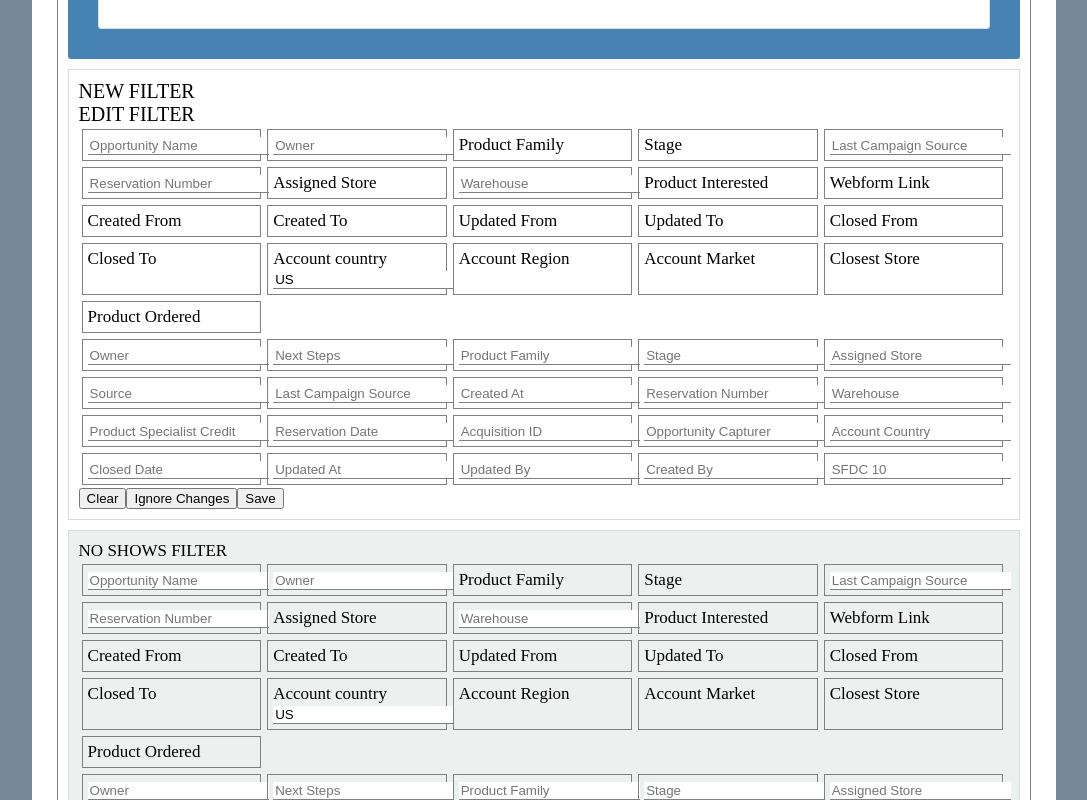
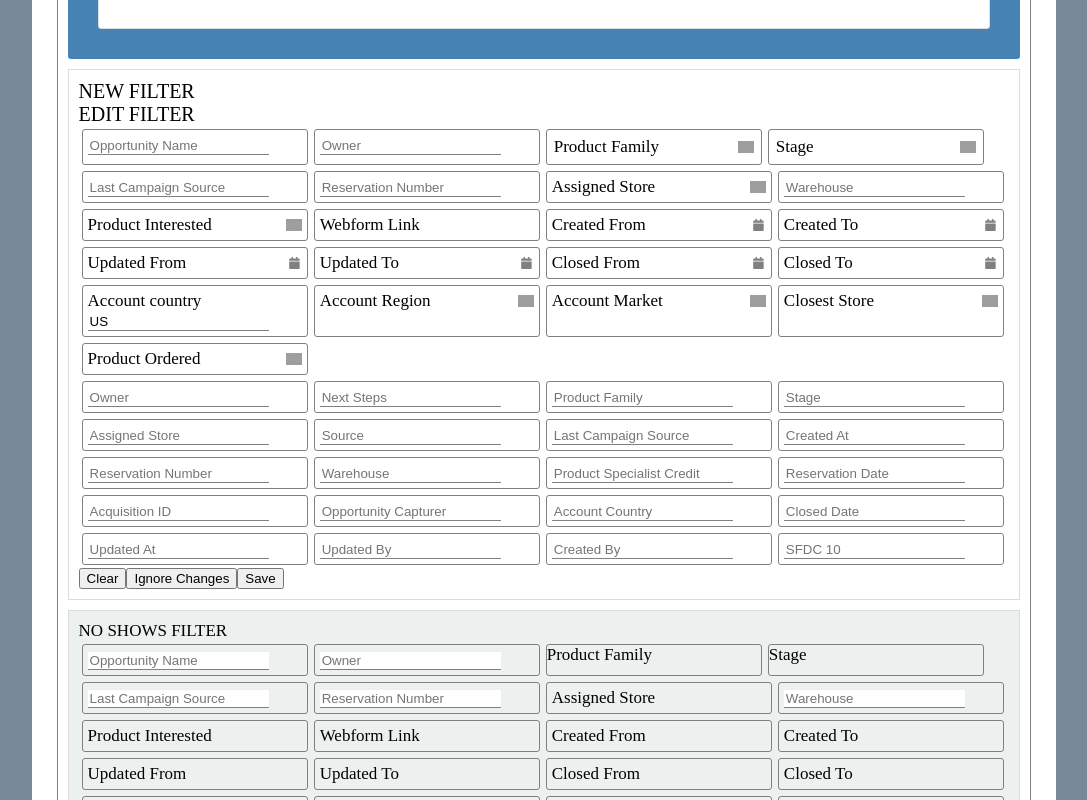
Before and after one commit to mikeadossi/Saidokikku, a React app: page /saitama in a window 1280 px wide. Shown: the part 1540-2340 px from the top of the page, without its empty margins (96-1183 px from the left). Built offline with nearby package versions, Linux system fonts and the light colour scheme; grey boxes are pictures that could not be loaded.

Commit message:
wrote some filter table styling

```diff
--- a/src/components/FilterFormComponent/FilterFormComponent.css
+++ b/src/components/FilterFormComponent/FilterFormComponent.css
@@ -8,13 +8,6 @@
   flex-wrap:wrap;
 }
 
-.cell{
-  padding:5px;
-  margin:3px;
-  width:18%;
-  border:1px solid grey;
-}
-
 .workstation_filter_title{
   font-size:20px;
 }
--- a/src/components/FilterFormComponent/FilterFormComponent.js
+++ b/src/components/FilterFormComponent/FilterFormComponent.js
@@ -1,5 +1,6 @@
 import React, { Component } from "react";
 import './FilterFormComponent.css';
+import dropIcon_img from '../images/dropIcon.png';
 
 class FilterFormComponent extends Component {
   render() {
@@ -17,7 +18,10 @@ class FilterFormComponent extends Component {
                 <input type="text" placeholder="Owner"/>
               </div>
               <div className="cell cell_3">
-                <div>Product Family</div>
+                <div className="cell_title">
+                  Product Family
+                  <img className="header_menu_drop_icon" src={dropIcon_img}/>
+                </div>
                 <ul className="filter_form_ul_options filter_product_family_options">
                   <li>Commerical Charging</li>
                   <li>Commercial Energy</li>
@@ -27,7 +31,10 @@ class FilterFormComponent extends Component {
                 </ul>
               </div>
               <div className="cell cell_4">
-                <div>Stage</div>
+                <div className="cell_title">
+                  Stage
+                  <img className="header_menu_drop_icon" src={dropIcon_img}/>
+                </div>
                 <ul className="filter_form_ul_options filter_stage_options">
                   <li>New</li>
                   <li>Attempting to Engage</li>
@@ -50,7 +57,10 @@ class FilterFormComponent extends Component {
                 <input type="text" placeholder="Reservation Number"/>
               </div>
               <div className="cell cell_7">
-                <div>Assigned Store</div>
+                <div>
+                  Assigned Store
+                  <img className="header_menu_drop_icon" src={dropIcon_img}/>
+                </div>
                 <ul className="filter_form_ul_options filter_assigned_store_options">
                   <li>NA-US-CA-Santa Monica</li>
                   <li>NA-US-CA-Santa Monica-3rd Street Promenade</li>
@@ -63,7 +73,10 @@ class FilterFormComponent extends Component {
                 <input type="text" placeholder="Warehouse"/>
               </div>
               <div className="cell cell_9">
-                <div>Product Interested</div>
+                <div>
+                  Product Interested
+                  <img className="header_menu_drop_icon" src={dropIcon_img}/>
+                </div>
                 <ul className="filter_form_ul_options filter_product_interested_options">
                   <li>Commercial Powerwall</li>
                   <li>Commercial Solar Panels</li>
@@ -85,18 +98,21 @@ class FilterFormComponent extends Component {
                 </ul>
               </div>
               <div className="cell cell_10">Webform Link</div>
-              <div className="cell cell_11">Created From</div>
-              <div className="cell cell_12">Created To</div>
-              <div className="cell cell_13">Updated From</div>
-              <div className="cell cell_14">Updated To</div>
-              <div className="cell cell_15">Closed From</div>
-              <div className="cell cell_16">Closed To</div>
+              <div className="cell cell_11">Created From<i class="fa fa-calendar filter_fa_calendar" aria-hidden="true"></i></div>
+              <div className="cell cell_12">Created To<i class="fa fa-calendar filter_fa_calendar" aria-hidden="true"></i></div>
+              <div className="cell cell_13">Updated From<i class="fa fa-calendar filter_fa_calendar" aria-hidden="true"></i></div>
+              <div className="cell cell_14">Updated To<i class="fa fa-calendar filter_fa_calendar" aria-hidden="true"></i></div>
+              <div className="cell cell_15">Closed From<i class="fa fa-calendar filter_fa_calendar" aria-hidden="true"></i></div>
+              <div className="cell cell_16">Closed To<i class="fa fa-calendar filter_fa_calendar" aria-hidden="true"></i></div>
               <div className="cell cell_17">
                 <div>Account country</div>
                 <input type="text" defaultValue="US"/>
               </div>
               <div className="cell cell_18">
-                <div>Account Region</div>
+                <div>
+                  Account Region
+                  <img className="header_menu_drop_icon" src={dropIcon_img}/>
+                </div>
                 <ul className="filter_form_ul_options filter_account_region_options">
                   <li>Americas</li>
                   <li>Antartica</li>
@@ -106,7 +122,10 @@ class FilterFormComponent extends Component {
                 </ul>
               </div>
               <div className="cell cell_19">
-                <div>Account Market</div>
+                <div>
+                  Account Market
+                  <img className="header_menu_drop_icon" src={dropIcon_img}/>
+                </div>
                 <ul className="filter_form_ul_options filter_account_market_options">
                   <li>Africa</li>
                   <li>Americas-Central</li>
@@ -133,7 +152,10 @@ class FilterFormComponent extends Component {
                 </ul>
               </div>
               <div className="cell cell_20">
-                <div>Closest Store</div>
+                <div>
+                  Closest Store
+                  <img className="header_menu_drop_icon" src={dropIcon_img}/>
+                </div>
                 <ul className="filter_form_ul_options filter_closest_store_options">
                   <li>NA-US-CA-Santa Monica</li>
                   <li>NA-US-CA-Santa Monica-3rd Street Promenade</li>
@@ -143,7 +165,10 @@ class FilterFormComponent extends Component {
                 </ul>
               </div>
               <div className="cell cell_21">
-                <div>Product Ordered</div>
+                <div>
+                  Product Ordered
+                  <img className="header_menu_drop_icon" src={dropIcon_img}/>
+                </div>
                 <ul className="filter_form_ul_options filter_product_ordered_options">
                   <li>Commercial Powerwall</li>
                   <li>Commercial Solar Panels</li>
--- a/src/components/FilterViewComponent/FilterViewComponent.css
+++ b/src/components/FilterViewComponent/FilterViewComponent.css
@@ -1,3 +1,45 @@
 .filter_view_container{
   background-color:#ECF1EF;
 }
+
+.filter_stage_options, .filter_product_family_options{
+  /* display:block !important; */
+  display:none;
+  background-color:white;
+  position:absolute;
+  width:15.2%;
+  padding:10px;
+  margin-top:-1px;
+  margin-left:-1px;
+  border-radius:0px 0px 3px 3px;
+  border-right:1px solid grey;
+  border-bottom:1px solid grey;
+  border-left:1px solid grey;
+}
+
+.filter_form_ul_options{
+  display:none;
+}
+
+.cell_3, .cell_4{
+  padding:0px !important;
+}
+
+.cell{
+  padding:5px;
+  margin:3px;
+  width:23%;
+  border:1px solid grey;
+  border-radius:3px;
+}
+
+.cell_title{
+  margin:7px;
+}
+
+.filter_fa_calendar{
+  height: 12px;
+  float: right;
+  margin-top: 4px;
+  color:grey;
+}
--- a/src/components/FilterViewComponent/FilterViewComponent.js
+++ b/src/components/FilterViewComponent/FilterViewComponent.js
@@ -33,7 +33,7 @@ class FilterViewComponent extends Component {
                 <li>Engaged</li>
                 <li>Ordered</li>
                 <li>Closed Lost</li>
-                <li>Unqialified</li>
+                <li>Unqualified</li>
                 <li>Analysis</li>
                 <li>Bid/Proposal Submitted</li>
                 <li>Verbal Commitment</li>
--- a/src/containers/Saitama/Saitama.css
+++ b/src/containers/Saitama/Saitama.css
@@ -119,7 +119,3 @@
   width:80px;
   border:2px solid grey;
 }
-
-.filter_form_ul_options{
-  display:none;
-}
```
